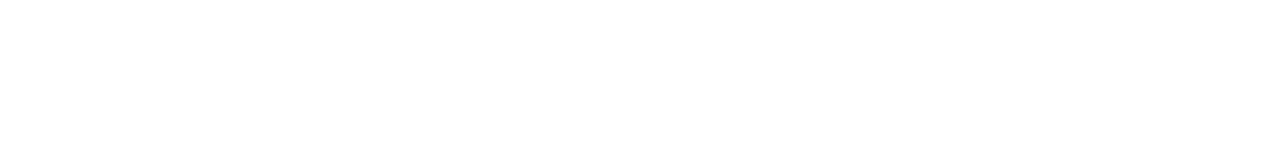
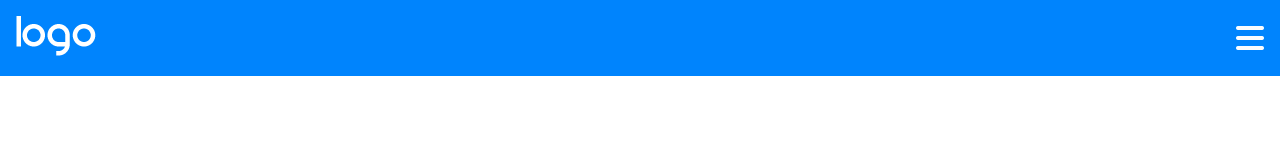
Before and after one commit to EligioBiasi/htmlcss-responsive-layout, a plain HTML site: page index.html in a window 1280 px wide. Drawn offline with Linux system fonts and the light colour scheme.

Commit message:
header nav set up

```diff
--- a/index.html
+++ b/index.html
@@ -5,8 +5,25 @@
     <meta http-equiv="X-UA-Compatible" content="IE=edge">
     <meta name="viewport" content="width=device-width, initial-scale=1.0">
     <title>htmlcss-responsive-layout</title>
+    <link rel="stylesheet" href="style.css">
+    <!-- FONT AWESOME 6.4.0 -->
+    <link rel="stylesheet" href="https://cdnjs.cloudflare.com/ajax/libs/font-awesome/6.4.0/css/all.min.css">
 </head>
 <body>
+    <header>
 
+        <section class="header-background">
+            <nav class="container flex">
+                <div class="logo">
+                    <img src="img/logo.png" alt="logo">
+                </div>
+
+                <div class="logo flex">
+                    <i class="fa-solid fa-bars fa-2x" style="color: #fbfcfd;"></i>
+                </div>
+            </nav>
+        </section>
+
+    </header>
 </body>
 </html>
--- a/style.css
+++ b/style.css
@@ -4,3 +4,32 @@
     padding: 0;
     box-sizing: border-box;
 }
+
+.flex{
+    display: flex;
+}
+
+.header-background{
+    background-color: #0084fd;
+}
+
+.container{
+    width: 100%;
+}
+
+.logo{
+    width: 40%;
+    padding: 1rem;
+}
+
+nav.container{
+    justify-content: space-between;
+}
+
+div.logo.flex{
+    justify-content: end;
+}
+
+div.logo i{
+    align-self: center;
+}
```
